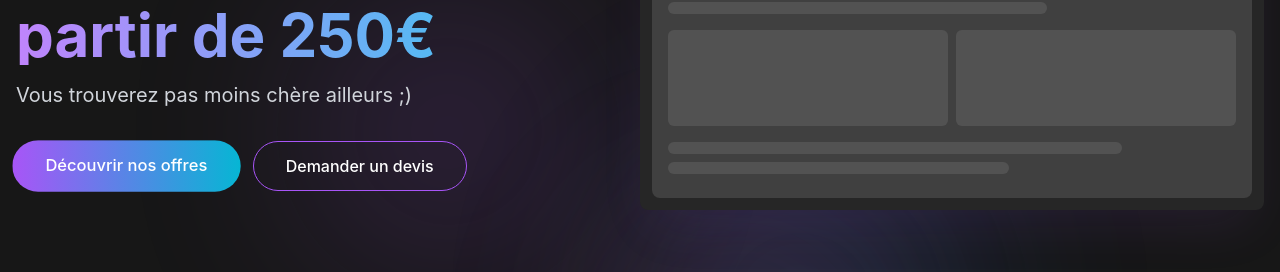
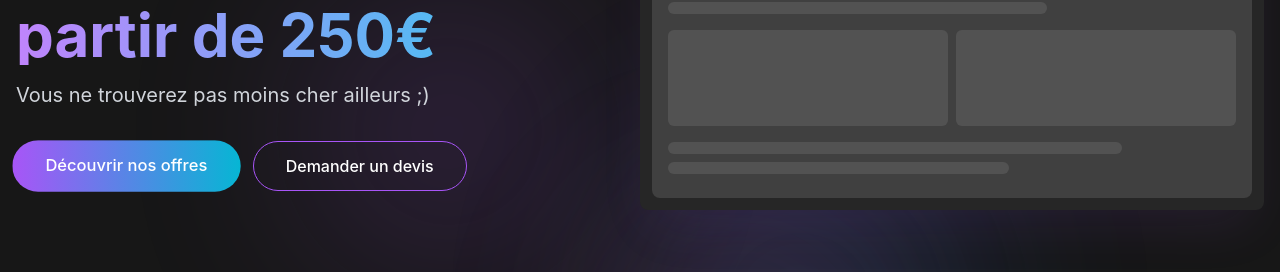
Before and after one commit to Portfolio-professionnal/AthenaPro, a Jekyll site: the page Comparatif.html, which Jekyll copies as it is, in a window 1280 px wide and 900 px high. Shown: the part 230-502 px from the top of the window. Built offline with Jekyll 4.4.1, drawn with Linux system fonts in a browser that asks for light colours; nearby versions of some CDN libraries.

Commit message:
Update Comparatif.html

```diff
--- a/Comparatif.html
+++ b/Comparatif.html
@@ -124,7 +124,7 @@
                                 Votre Portfolio Professionnel à partir de 250€
                             </h1>
                             <p class="text-lg md:text-xl mb-6 text-gray-300 animate__animated animate__fadeInUp">
-                                Vous trouverez pas moins chère ailleurs ;)
+                                Vous ne trouverez pas moins cher ailleurs ;)
                             </p>
                             <div class="flex flex-col sm:flex-row gap-4 mt-8">
                                 <a href="#offre" class="px-8 py-3 bg-gradient-to-r from-purple-500 to-cyan-500 rounded-full font-medium text-white hover:shadow-lg hover:shadow-purple-500/20 transition-all duration-300 text-center animate__animated animate__pulse animate__infinite animate__slow">
```
